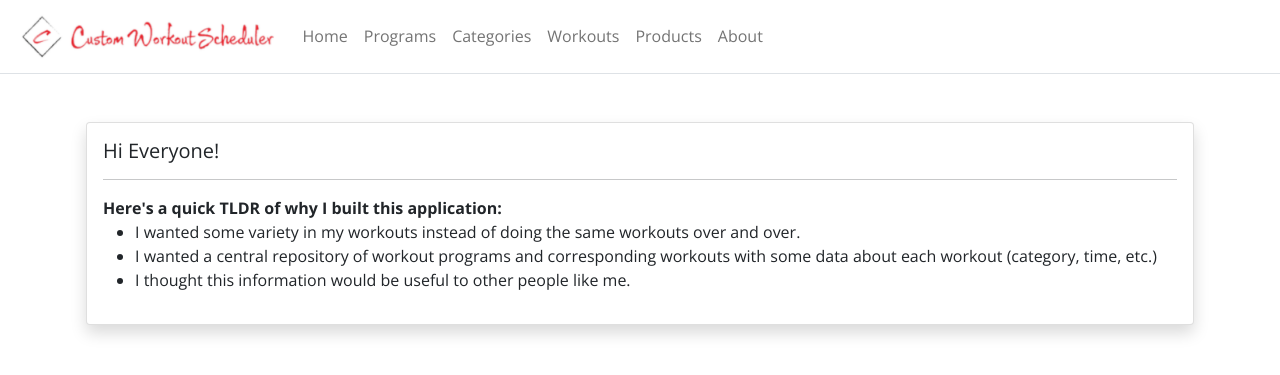
After one commit to TomPrete/custom_workout_schedule, a Django app: page /about in a window 1280 px wide. The commit adds this page. Shown: the top 375 px of the page. Run offline with Django 3.2, Linux system fonts and the light colour scheme; some libraries are stand-ins or nearby versions.

```diff
--- a/workouts/custom_workout_schedule.csv
+++ /dev/null
@@ -1 +0,0 @@
-f
--- a/workouts/generate_schedule.py
+++ b/workouts/generate_schedule.py
@@ -4,10 +4,12 @@ from .program_config import schedule
 import random
 
 class Schedule:
-  def __init__(self, program_workouts, days):
+  def __init__(self, program_workouts, days, ab_workout=False):
     self.workouts = program_workouts
     self.days = days
+    self.ab_workout = ab_workout
     self.schedule = []
+    self.ab_schedule = []
 
 
   # Assign a workout for each day of week
--- a/workouts/models.py
+++ b/workouts/models.py
@@ -12,7 +12,7 @@ class Workout(models.Model):
     time = models.IntegerField()
 
     def __str__(self):
-        return f"{self.name} in {self.program}"
+        return f"{self.name}"
 
 class Category(models.Model):
     category_name = models.CharField(max_length=50)
--- a/workouts/static/css/style.css
+++ b/workouts/static/css/style.css
@@ -1,6 +1,11 @@
+body {
+  font-family: 'Open Sans', sans-serif;
+}
+
 .workout-links {
   text-decoration: none;
-  color: black
+  color: black;
+  font-family: 'Open Sans', sans-serif;
 }
 
 .badge-links {
@@ -12,5 +17,6 @@ a {
 }
 
 #category-header {
-  font-size: 22px;
+  font-size: 30px;
+  font-weight: bold;
 }
--- /dev/null
+++ b/workouts/templates/workouts/about.html
@@ -0,0 +1,20 @@
+{% extends 'workouts/base.html' %}
+
+{% block content %}
+{% load static %}
+<div class="container mt-5">
+  <div class="card shadow">
+    <div class="card-body">
+      <h5 class="card-title" id='about'>Hi Everyone!</h5>
+      <hr>
+      <!-- <h6 class="card-subtitle mb-2 text-muted">Card subtitle</h6> -->
+      <b class="card-text">Here's a quick TLDR of why I built this application:</b>
+      <ul>
+        <li class="card-text">I wanted some variety in my workouts instead of doing the same workouts over and over.</li>
+        <li class="card-text">I wanted a central repository of workout programs and corresponding workouts with some data about each workout (category, time, etc.) </li>
+        <li class="card-text">I thought this information would be useful to other people like me.</li>
+      </ul>
+    </div>
+  </div>
+</div>
+{% endblock %}
--- a/workouts/templates/workouts/all_workouts.html
+++ b/workouts/templates/workouts/all_workouts.html
@@ -1,6 +1,7 @@
 {% extends 'workouts/base.html' %}
 
 {% block content %}
+{% load static %}
 <div class="container">
   <div class="row">
     <div class="col-12">
--- a/workouts/templates/workouts/base.html
+++ b/workouts/templates/workouts/base.html
@@ -10,6 +10,7 @@
     <link rel="stylesheet" href="{% static '/css/style.css' %}">
     <script src="https://cdn.jsdelivr.net/npm/popper.js@1.16.0/dist/umd/popper.min.js" integrity="sha384-Q6E9RHvbIyZFJoft+2mJbHaEWldlvI9IOYy5n3zV9zzTtmI3UksdQRVvoxMfooAo" crossorigin="anonymous"></script>
     <script src="https://stackpath.bootstrapcdn.com/bootstrap/5.0.0-alpha1/js/bootstrap.min.js" integrity="sha384-oesi62hOLfzrys4LxRF63OJCXdXDipiYWBnvTl9Y9/TRlw5xlKIEHpNyvvDShgf/" crossorigin="anonymous"></script>
+    <link href="https://fonts.googleapis.com/css2?family=Open+Sans:wght@300;400;600;700;800&display=swap" rel="stylesheet">
   </head>
   <body>
     <nav class="navbar navbar-expand-lg navbar-light border-bottom" id='nav-bar'>
@@ -29,10 +30,16 @@
               <a class="nav-link " aria-current="page" href="{% url 'all_programs' %}">Programs</a>
             </li>
             <li class="nav-item">
-              <a class="nav-link " aria-current="page" href="{% url 'all_workouts' %}">Dataset</a>
+              <a class="nav-link " aria-current="page" href="{% url 'all_categories' %}">Categories</a>
+            </li>
+            <li class="nav-item">
+              <a class="nav-link " aria-current="page" href="{% url 'all_workouts' %}">Workouts</a>
             </li>
             <li class="nav-item">
               <a class="nav-link" href="{% url 'affiliate_page' %}">Products</a>
+            </li>
+            <li class="nav-item">
+              <a class="nav-link" href="{% url 'about' %}">About</a>
             </li>
           </ul>
         </div>
@@ -40,11 +47,6 @@
     </nav>
     {% block content %}
     {% endblock %}
-    <nav class="navbar bottom navbar-dark bg-dark">
-      <div class="container-fluid">
-        <a class="navbar-brand" href="#">Custom Workout Schedule</a>
-      </div>
-    </nav>
     <script src="" async defer></script>
   </body>
 </html>
--- a/workouts/templates/workouts/category_detail.html
+++ b/workouts/templates/workouts/category_detail.html
@@ -23,9 +23,9 @@
     <div class="card shadow">
       <div class="card-header" id="headingOne">
         <h2 class="mb-0">
-          <button class="btn btn-block text-left" type="button" data-toggle="collapse" data-target="#program{{ category.id }}" aria-expanded="true" aria-controls="program{{ category.id }}" >
+          <div class="btn btn-block text-left" aria-expanded="true" aria-controls="program{{ category.id }}" >
             <span id='category-header'>{{ category|title }} workouts</span> <span class="badge bg-secondary">{{ all_workouts_in_category|length }} workouts</span>
-          </button>
+          </div>
         </h2>
       </div>
       <div id="program{{ category.id }}" class="collapse show" aria-labelledby="headingOne" data-parent="#accordionExample">
--- a/workouts/urls.py
+++ b/workouts/urls.py
@@ -6,8 +6,10 @@ urlpatterns = [
     path('', views.main_app, name='main_app'),
     path('programs', views.all_programs, name='all_programs'),
     path('workouts', views.all_workouts, name='all_workouts'),
+    path('categories', views.all_categories, name='all_categories'),
     path('workout/<int:workout_id>', views.workout_detail, name='workout_detail'),
     path('category/<int:category_id>', views.category_detail, name='category_detail'),
     path('products', views.affiliate_page, name='affiliate_page'),
-    path('download-csv/<str:schedule>', views.save_workout_to_csv, name='save_workout_to_csv'),
+    path('about', views.about, name='about'),
+    path('download-csv', views.download_workout_csv, name='download_workout_csv'),
 ]
--- a/workouts/views.py
+++ b/workouts/views.py
@@ -7,7 +7,7 @@ import csv
 from ast import literal_eval
 
 def main_app(request):
-  programs = Program.objects.all()
+  programs = Program.objects.all().order_by('id')
   week = [3, 4, 5, 6, 7]
   final_schedule = None
   if request.method == "POST":
@@ -16,37 +16,40 @@ def main_app(request):
       error_message = 'Please select at least 1 workout program.'
       return render(request, 'workouts/home.html', {'programs': programs, 'week': week, 'error': error_message})
     days = request.POST['days']
+    ab_workout = False
+    # if request.POST['ab-workout'] == 'yes':
+    #   ab_workout = True
+    # else:
+    #   ab_workout = False
     program_workouts = _get_program_workouts(programs_selected)
-    final_schedule = Schedule(program_workouts, days).assign_week_to_schedule()
+    final_schedule = Schedule(program_workouts, days, ab_workout).assign_week_to_schedule()
+    _save_workout_to_csv(final_schedule)
     return render(request, 'workouts/home.html', {'programs': programs, 'week': week, 'schedule': final_schedule})
   return render(request, 'workouts/home.html', {'programs': programs, 'week': week})
 
-def save_workout_to_csv(request, schedule):
+def _save_workout_to_csv(schedule):
+  with open('custom_workout_schedule.csv', mode='w') as schedule_file:
+    fieldnames = ['week', 'day', 'workout', 'program', 'minutes', 'categories']
+    writer = csv.DictWriter(schedule_file, fieldnames=fieldnames)
+    writer.writeheader()
+    for index, value in enumerate(schedule):
+      for key in value:
+        categories = value[key].category.first().category_name
+        for category in value[key].category.all()[1:]:
+          categories = f"{categories},{category.category_name}"
+        writer.writerow({
+          'week': index+1,
+          'day': key,
+          'workout': value[key],
+          'program': value[key].program,
+          'minutes': value[key].time,
+          'categories': categories
+        })
+
+def download_workout_csv(request):
   response = HttpResponse(content_type='text/csv')
-  response['Content-Disposition'] = 'attachment; filename="custom_workout_schedule.csv"'
-  print(request)
-  print(response)
-  schedule.replace('%20', ' ')
-  schedule = literal_eval(schedule)
-  print(schedule)
-  writer = csv.writer(response)
-  writer.writerow(['First row', 'Foo', 'Bar', 'Baz'])
-  writer.writerow(['Second row', 'A', 'B', 'C', '"Testing"', "Here's a quote"])
-
+  response['Content-Disposition'] = 'attachment; filename="../custom_workout_schedule.csv"'
   return response
-  # with open('custom_workout_schedule.csv', mode='w') as schedule_file:
-  #   fieldnames = ['week', 'day', 'workout', 'program', 'minutes', 'categories']
-  #   writer = csv.DictWriter(schedule_file, fieldnames=fieldnames)
-  #   writer.writeheader()
-  #   for index, value in enumerate(final_schedule):
-  #     for key in value:
-  #       writer.writerow({
-  #         'week': index+1,
-  #         'day': key,
-  #         'workout': value[key],
-  #         'program': value[key].program,
-  #         'minutes': value[key].time
-  #       })
 
 def _get_program_workouts(programs):
   workouts = Program.objects.get(program=programs[0]).workouts.all()
@@ -55,7 +58,7 @@ def _get_program_workouts(programs):
   return workouts
 
 def all_programs(request):
-  all_programs = Program.objects.all().order_by('id')
+  all_programs = Program.objects.all().order_by('program')
   program_workouts = []
   for program in all_programs:
     workouts = program.workouts.all()
@@ -67,10 +70,39 @@ def all_programs(request):
     })
   return render(request, 'workouts/programs_table.html', {'program_workouts': program_workouts})
 
+def all_workouts(request):
+  workouts = Workout.objects.all().order_by()
+  return render(request, 'workouts/all_workouts.html', {'all_workouts': workouts})
+
+def all_categories(request):
+  all_categories = Category.objects.all().order_by('id')
+  category_workouts = []
+  for category in all_categories:
+    workouts = category.workouts.all().order_by('program')
+    total_workouts = workouts.count()
+    category_workouts.append({
+      'category': category,
+      'workouts': workouts,
+      'total_workouts': total_workouts
+    })
+  return render(request, 'workouts/all_categories.html', {'all_categories': category_workouts})
+
 def workout_detail(request, workout_id):
   workout = Workout.objects.get(id=workout_id)
   related_workouts = _find_related_workouts(workout)
   return render(request, 'workouts/workout_detail.html', {'workout': workout, 'related_workouts': related_workouts})
+
+def category_detail(request, category_id):
+  category = Category.objects.get(id=category_id)
+  all_workouts_in_category = Category.objects.get(id=category_id).workouts.all()
+  return render(request, 'workouts/category_detail.html', {'category': category, 'all_workouts_in_category': all_workouts_in_category})
+
+
+def about(request):
+  return render(request, 'workouts/about.html', {})
+
+def affiliate_page(request):
+  return render(request, 'workouts/products.html', {})
 
 # Get related workouts based on categories
 def _find_related_workouts(workout):
@@ -93,18 +125,3 @@ def _find_related_workouts(workout):
         if related_workout != workout:
           related_workouts.append(related_workout)
   return related_workouts
-
-def all_workouts(request):
-  workouts = Workout.objects.all().order_by()
-  return render(request, 'workouts/all_workouts.html', {'all_workouts': workouts})
-
-
-
-def category_detail(request, category_id):
-  category = Category.objects.get(id=category_id)
-  all_workouts_in_category = Category.objects.get(id=category_id).workouts.all()
-  return render(request, 'workouts/category_detail.html', {'category': category, 'all_workouts_in_category': all_workouts_in_category})
-
-
-def affiliate_page(request):
-  return render(request, 'workouts/products.html', {})
```
Also changed, not shown: custom_workout_schedule.csv (+60 -60 lines), workouts/templates/workouts/all_categories.html (added, +54 -0 lines), workouts/templates/workouts/home.html (+22 -3 lines), 1 other file.
